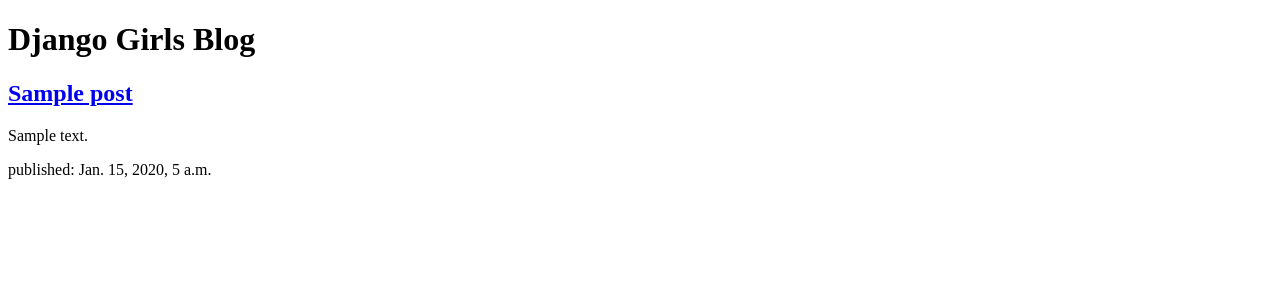
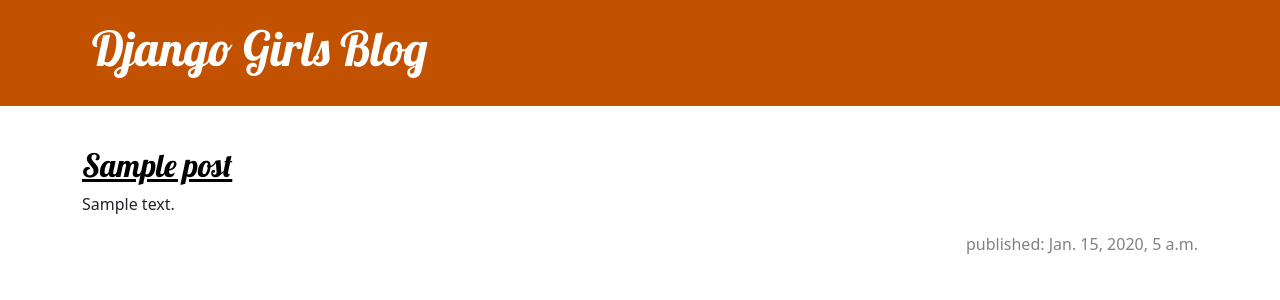
Before and after one commit to KevinPierre97/my-first-dg-blog, a Django app: page / in a window 1280 px wide. Shown: the top 300 px of the page. Run offline with Django 5.2, Linux system fonts and the light colour scheme; tables that the repository leaves empty hold one stand-in row (values such as "Sample post").

Commit message:
Added view and template for detailed blog post as well as CSS for the site.

```diff
--- /dev/null
+++ b/blog/static/css/blog.css
@@ -0,0 +1,70 @@
+.page-header {
+    background-color: #C25100;
+    margin-top: 0;
+    margin-bottom: 40px;
+    padding: 20px 20px 20px 40px;
+}
+
+.page-header h1,
+.page-header h1 a,
+.page-header h1 a:visited,
+.page-header h1 a:active {
+    color: #ffffff;
+    font-size: 36pt;
+    text-decoration: none;
+}
+
+h1,
+h2,
+h3,
+h4 {
+    font-family: 'Lobster', cursive;
+}
+
+.date {
+    color: #828282;
+}
+
+.save {
+    float: right;
+}
+
+.post-form textarea,
+.post-form input {
+    width: 100%;
+}
+
+.top-menu,
+.top-menu:hover,
+.top-menu:visited {
+    color: #ffffff;
+    float: right;
+    font-size: 26pt;
+    margin-right: 20px;
+}
+
+.post {
+    margin-bottom: 70px;
+}
+
+.post h2 a,
+.post h2 a:visited {
+    color: #000000;
+}
+
+.post > .date,
+.post > .actions {
+    float: right;
+}
+
+.btn-secondary,
+.btn-secondary:visited {
+    color: #C25100;
+    background: none;
+    border-color: #C25100;
+}
+
+.btn-secondary:hover {
+    color: #FFFFFF;
+    background-color: #C25100;
+}
--- /dev/null
+++ b/blog/templates/blog/base.html
@@ -0,0 +1,34 @@
+{% load static %}
+<!DOCTYPE html>
+<html lang="en">
+<head>
+    <meta charset="UTF-8">
+    <meta name="viewport" content="width=device-width, initial-scale=1.0">
+
+    <link rel="stylesheet" href="https://cdn.jsdelivr.net/npm/bootstrap@5.1.3/dist/css/bootstrap.min.css" integrity="sha384-1BmE4kWBq78iYhFldvKuhfTAU6auU8tT94WrHftjDbrCEXSU1oBoqyl2QvZ6jIW3" crossorigin="anonymous">
+    <link rel="stylesheet" href="https://fonts.googleapis.com/css?family=Lobster&subset=latin,latin-ext">
+    <link rel="stylesheet" href="{% static './css/blog.css' %}">
+
+    <title>Kevin's Blog</title>
+</head>
+<body>
+    <header class="page-header">
+        <div class="container">
+            <h1><a href="#">Django Girls Blog</a></h1>
+        </div>
+
+    </header>
+
+    <main class="container">
+        <div class="row">
+            <div class="col">
+                {% block content %}
+                {% endblock %}
+            </div>
+
+        </div>
+
+    </main>
+
+</body>
+</html>
--- a/blog/templates/blog/post_list.html
+++ b/blog/templates/blog/post_list.html
@@ -1,21 +1,11 @@
-<!DOCTYPE html>
-<html lang="en">
-<head>
-    <meta charset="UTF-8">
-    <meta name="viewport" content="width=device-width, initial-scale=1.0">
-    <title>Kevin's Blog</title>
-</head>
-<body>
-    <header>
-        <h1>Django Girls Blog</h1>
-    </header>
+{% extends 'blog/base.html' %}
 
+{% block content %}
     {% for post in posts%}
-        <article>
-            <h2><a href="#">{{ post.title }}</a></h2>
+        <article class="post">
+            <h2><a href="{% url 'post_detail' pk=post.pk %}">{{ post.title }}</a></h2>
             <p>{{ post.text|linebreaksbr }}</p>
-            <time>published:  {{ post.published_date }}</time>
+            <time class="date">published:  {{ post.published_date }}</time>
         </article>
     {% endfor %}
-</body>
-</html>
+{% endblock %}
--- a/blog/urls.py
+++ b/blog/urls.py
@@ -2,5 +2,6 @@
 from . import views
 
 urlpatterns = [
-    path('', views.post_list, name='post_list')
+    path('', views.post_list, name='post_list'),
+    path('post/<int:pk>/', views.post_detail, name='post_detail'),
 ]
--- a/blog/views.py
+++ b/blog/views.py
@@ -1,7 +1,12 @@
 from django.shortcuts import render
 from django.utils import timezone
 from .models import Post
+from django.shortcuts import render, get_object_or_404
 
 def post_list(request):
     posts = Post.objects.filter(published_date__lte=timezone.now()).order_by('published_date')
     return render(request, 'blog/post_list.html',{'posts':posts})
+
+def post_detail(request, pk):
+    post = get_object_or_404(Post, pk=pk)
+    return render(request, 'blog/post_detail.html', {'post': post})
```
Also changed, not shown: blog/templates/blog/post_detail.html (added, +13 -0 lines).
